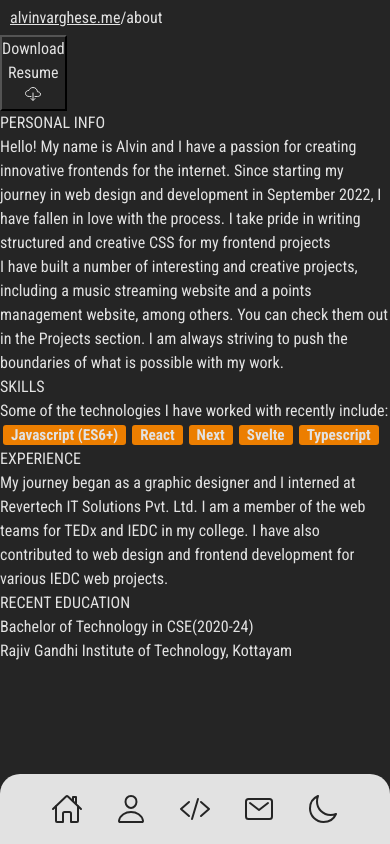
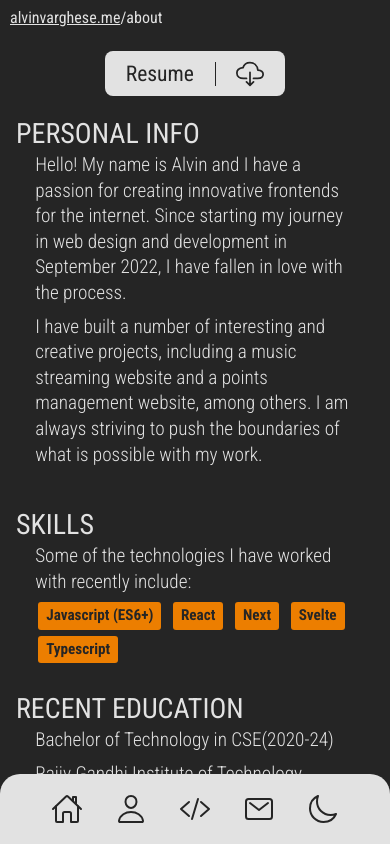
Before and after one commit to alvin1904/portfolio-v1, a Next.js app: page / in a window 390 px wide. Both pictures are taken after a click on the element 131 px from the left and 814 px from the top of the page. Shown: the top 844 px of the page. Built offline with nearby package versions, Linux system fonts and the light colour scheme.

Commit message:
feat: about view styling
- about components styling
- about responsiveness

```diff
--- a/src/app/styles/About.module.css
+++ b/src/app/styles/About.module.css
@@ -0,0 +1,106 @@
+.section {
+  width: 100%;
+  height: 100%;
+  margin: 1rem;
+  display: grid;
+  gap: 1.5rem;
+  align-items: center;
+  justify-items: center;
+}
+.cvbtn {
+  width: 180px;
+  height: 45px;
+  border: none;
+  border-radius: 0.5rem;
+  outline: transparent;
+  display: grid;
+  grid-auto-flow: column;
+  align-items: center;
+  place-self: center;
+  overflow: hidden;
+}
+.cvbtn .text {
+  font-size: 1.35rem;
+  line-height: 1.5rem;
+  border-right: 1px solid var(--bgcolor);
+}
+.cvbtn .icon {
+  font-size: 1.75rem;
+  margin-top: 7px;
+}
+.cvbtn:hover .icon {
+  transform: translateY(0rem);
+  animation: rotate 1s infinite;
+}
+.about {
+  display: grid;
+  grid-template-columns: 1fr;
+  gap: 0.25rem;
+  align-items: center;
+  justify-content: center;
+}
+.about h1 {
+  font-size: 1.75rem;
+  line-height: 1.75rem;
+}
+.about .details p,
+.about .skills {
+  font-size: 1.2rem;
+  font-weight: 300;
+  line-height: 1.6rem;
+  padding: 0px 1.2rem;
+  margin-bottom: 0.5rem;
+}
+.about .skills {
+  display: flex;
+  flex-wrap: wrap;
+  gap: 0.35rem;
+  color: var(--bgcolor);
+}
+
+@keyframes rotate {
+  0% {
+    transform: translateY(0rem);
+  }
+  50% {
+    transform: translateY(45px);
+    opacity: 1;
+  }
+  51% {
+    opacity: 0;
+    transform: translateY(-45px);
+  }
+  52% {
+    opacity: 1;
+  }
+  100% {
+    transform: translateY(0rem);
+  }
+}
+.grouper {
+  display: grid;
+  gap: 2.25rem;
+  align-items: center;
+  justify-content: center;
+}
+@media (min-width: 768px) {
+  .grouper {
+    width: 80%;
+    grid-template-columns: 1fr 1fr;
+    gap: 4rem;
+    align-items: center;
+    justify-content: center;
+    margin-bottom: 1rem;
+    margin-top: 2rem;
+  }
+  .about .skills {
+    display: flex;
+    flex-direction: column;
+    flex-wrap: wrap;
+    gap: 0.35rem;
+    color: var(--bgcolor);
+  }
+  .about .skills span {
+    width: max-content;
+  }
+}
--- a/src/app/views/About.tsx
+++ b/src/app/views/About.tsx
@@ -5,24 +5,33 @@ import PersonalInfo from "@/components/about/PersonalInfo";
 import Skills from "@/components/about/Skills";
 import Experience from "@/components/about/Experience";
 import Education from "@/components/about/Education";
+import { resumeLink } from "@/data/links";
 
 export default function About() {
+  const openResume = () => window.open(resumeLink, "_blank");
   return (
     <div className="view bg">
-      <section className="section">
-        <button className={styles.cvbtn}>
-          <div>
-            <p>Download</p>
+      <section className={styles.section}>
+        <button className={styles.cvbtn + " bg-inverse"} onClick={openResume}>
+          <div className={styles.text}>
             <p>Resume</p>
           </div>
           <div>
-            <IonIcon icon={cloudDownloadOutline} aria-label="resume" />
+            <IonIcon
+              className={styles.icon}
+              icon={cloudDownloadOutline}
+              aria-label="resume"
+            />
           </div>
         </button>
-        <PersonalInfo />
-        <Skills />
-        <Experience />
-        <Education />
+        <div className={styles.grouper}>
+          <PersonalInfo />
+          <Skills />
+        </div>
+        <div className={styles.grouper}>
+          <Education />
+          <Experience />
+        </div>
       </section>
     </div>
   );
--- a/src/data/content.tsx
+++ b/src/data/content.tsx
@@ -1,6 +1,6 @@
 export const personalInfo: string[] = [
-  "Hello! My name is Alvin and I have a passion for creating innovative frontends for the internet. Since starting my journey in web design and development in September 2022, I have fallen in love with the process. I take pride in writing structured and creative CSS for my frontend projects",
-  "I have built a number of interesting and creative projects, including a music streaming website and a points management website, among others. You can check them out in the Projects section. I am always striving to push the boundaries of what is possible with my work.",
+  "Hello! My name is Alvin and I have a passion for creating innovative frontends for the internet. Since starting my journey in web design and development in September 2022, I have fallen in love with the process.",
+  "I have built a number of interesting and creative projects, including a music streaming website and a points management website, among others. I am always striving to push the boundaries of what is possible with my work.",
 ];
 export const skills: string[] = [
   "Javascript (ES6+)",
@@ -14,5 +14,6 @@ export const education: string[] = [
   "Rajiv Gandhi Institute of Technology, Kottayam",
 ];
 export const experience: string[] = [
-  "My journey began as a graphic designer and I interned at Revertech IT Solutions Pvt. Ltd. I am a member of the web teams for TEDx and IEDC in my college. I have also contributed to web design and frontend development for various IEDC web projects.",
+  "My journey began as a graphic designer and I interned at Revertech IT Solutions Pvt. Ltd.",
+  "I am a member of the web teams for TEDx and IEDC in my college. I have also contributed to web design and frontend development for various IEDC web projects.",
 ];
--- a/src/data/links.tsx
+++ b/src/data/links.tsx
@@ -1,3 +1,5 @@
-export const githubLink = "https://github.com/alvin1904"
-export const linkedinLink = "https://www.linkedin.com/in/alvin1904/"
-export const instaLink = "https://www.instagram.com/alvin190402/"
+export const githubLink = "https://github.com/alvin1904";
+export const linkedinLink = "https://www.linkedin.com/in/alvin1904/";
+export const instaLink = "https://www.instagram.com/alvin190402/";
+export const resumeLink =
+  "https://drive.google.com/file/d/1xKINpVybKCKkzrBL0TqgQWhCzkcp12nm/view?usp=sharing";
```
